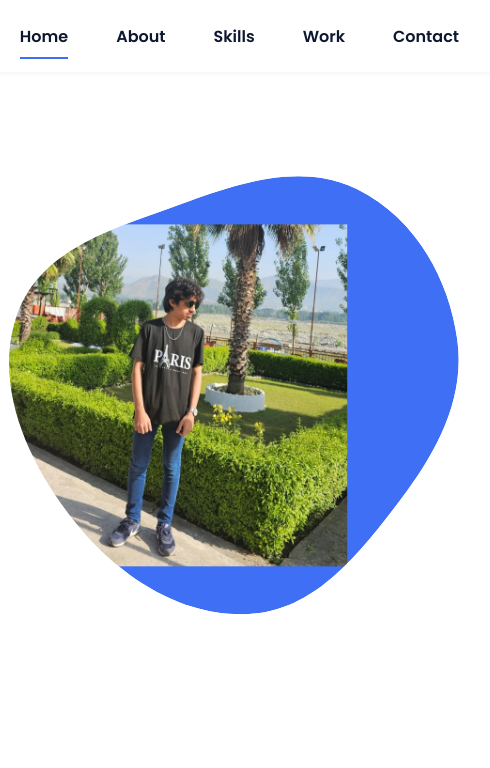
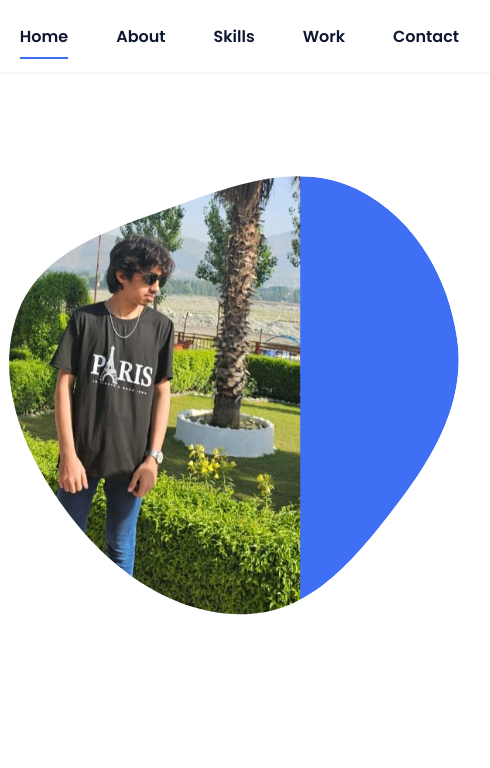
Before and after one commit to yahyaaamir123/yahyaaamir123.github.io, a plain HTML site: page index.html in a window 1280 px wide. Shown: the top 768 px of the page, 693-1183 px from the left. Drawn offline with nearby package versions, Linux system fonts and the light colour scheme.

Commit message:
Update index.html

```diff
--- a/index.html
+++ b/index.html
@@ -61,7 +61,8 @@
                         </mask>
                         <g mask="url(#mask0)">
                             <path d="M9.19024 145.964C34.0253 76.5814 114.865 54.7299 184.111 29.4823C245.804 6.98884 311.86 -14.9503 370.735 14.143C431.207 44.026 467.948 107.508 477.191 174.311C485.897 237.229 454.931 294.377 416.506 344.954C373.74 401.245 326.068 462.801 255.442 466.189C179.416 469.835 111.552 422.137 65.1576 361.805C17.4835 299.81 -17.1617 219.583 9.19024 145.964Z"/>
-                            <image class="home__blob-img" x="0" y="0" width="100%" height="100%" href="assets/img/IMG-20250525-WA0002.jpg"/>
+                            <image class="home__blob-img" x="-50" y="-30" width="600" height="600" href="assets/img/IMG-20250525-WA0002.jpg" preserveAspectRatio="xMidYMid slice">
+
 
                         </g>
                     </svg>
```
